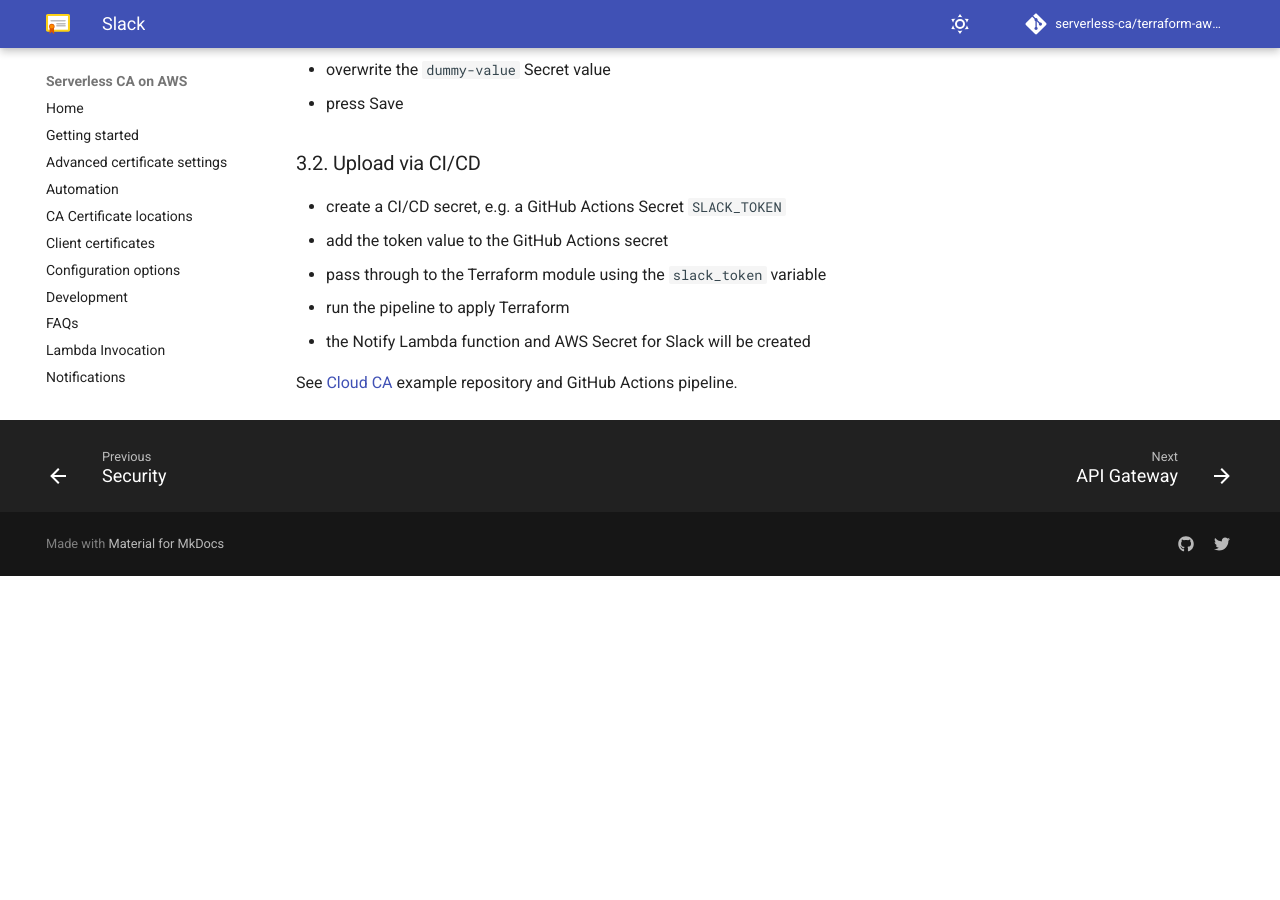
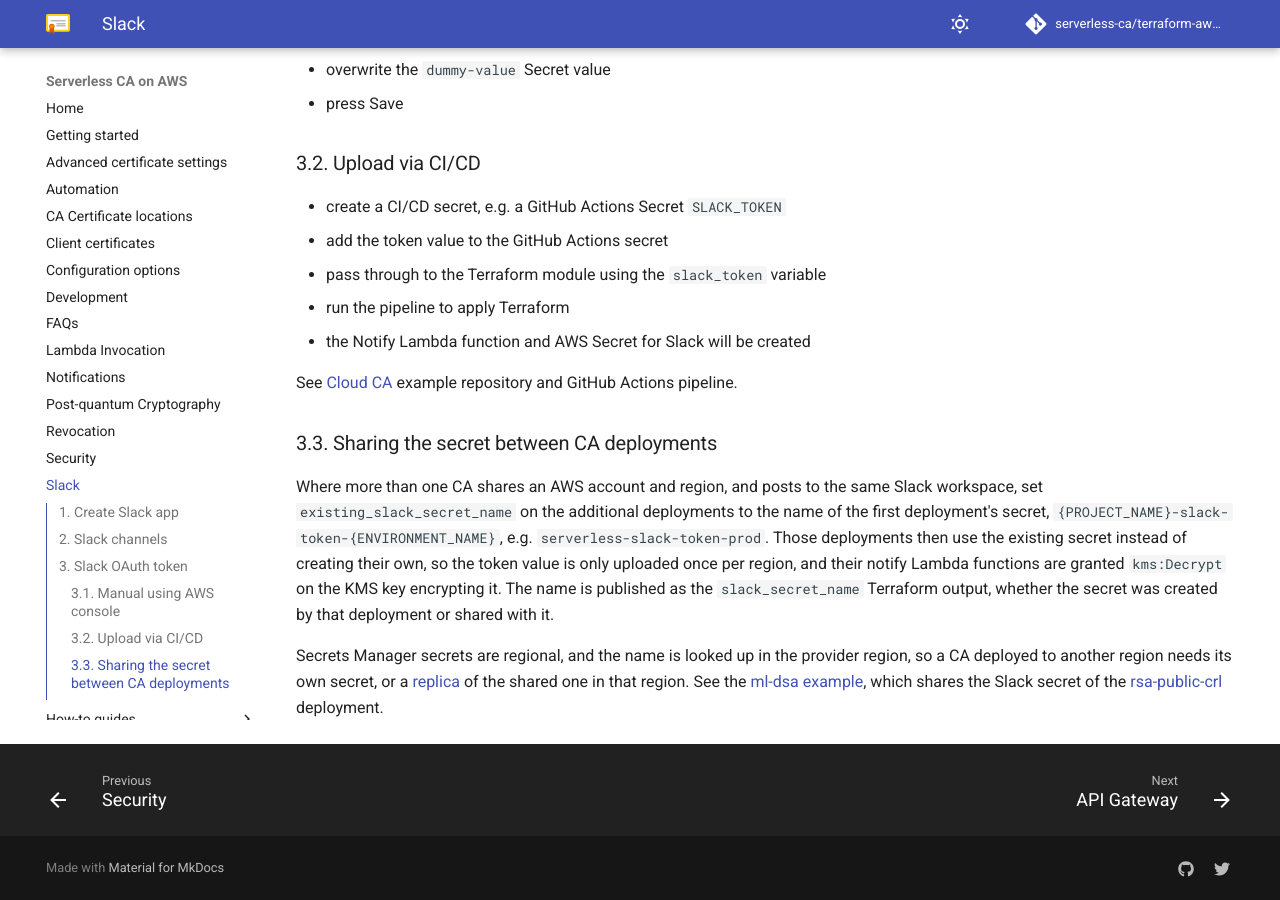
Before and after one commit to serverless-ca/terraform-aws-ca, an MkDocs documentation site: the page built from docs/slack.md, in a window 1280 px wide and 900 px high, scrolled down 6802 px. Built offline with MkDocs 1.6.1 and Material for MkDocs 9.7.7, drawn with Linux system fonts in a browser that asks for light colours; comment, search, counter and statistics services are not loaded; before the commit the page ends 7378 px from its top, so only the background shows below that.

Commit message:
Optionally share single Slack token AWS Secret across multiple CAs in same account

```diff
--- a/docs/faq.md
+++ b/docs/faq.md
@@ -42,14 +42,28 @@
 ### Can two serverless CA stacks be installed to a single AWS account and use the same Route53 Hosted zone?
 Yes, give each stack a distinct `project` name (e.g. `serverless` and `pqc`), or a
 distinct environment name via `env` (e.g. `dev` and `prod`), so all resource names,
-CA names and published file names differ. For public CRLs, set
-`external_s3_bucket_name` on the second stack to the first stack's external S3 bucket:
-its CRLs and CA certificates are then published as distinctly named files (e.g.
-`http://ca.example.com/pqc-issuing-ca.crl`) served by the first stack's existing
-CloudFront distribution at the same domain, with no additional CloudFront distribution,
-TLS certificate, DNS record or hosted zone. Note that differing `project` or `env`
-names don't separate Terraform state: keep each stack's state separate using a
-different state key or Terraform workspace. An example is the
+CA names and published file names differ. Two variables then let the additional stacks
+reuse resources owned by the first, instead of creating their own:
+
+* **External S3 bucket** - for public CRLs, set `external_s3_bucket_name` on the second
+  stack to the name of the first stack's external S3 bucket, available as its
+  `external_s3_bucket_name` Terraform output. The second stack's CRLs and CA certificates
+  are then published to that bucket as distinctly named files (e.g.
+  `http://ca.example.com/pqc-issuing-ca.crl`), served by the first stack's existing
+  CloudFront distribution at the same domain, with no additional CloudFront distribution,
+  TLS certificate, DNS record or hosted zone, so `hosted_zone_id` isn't needed. See
+  [CA Certificate locations](locations.md).
+* **Slack OAuth token secret** - to avoid a second secret, which would need the same token
+  value uploaded to it, set `existing_slack_secret_name` on the second stack to the first
+  stack's secret name, `{PROJECT_NAME}-slack-token-{ENVIRONMENT_NAME}` (e.g.
+  `serverless-slack-token-prod`), available as its `slack_secret_name` Terraform output.
+  The second stack creates no secret of its own, and its notify Lambda function is granted
+  `kms:Decrypt` on the KMS key encrypting the shared secret. Secrets Manager secrets are
+  regional, so both stacks must use the same region, or the secret needs a replica in the
+  second stack's region. See [Slack](slack.md).
+
+Each stack still creates its own KMS keys, DynamoDB table, internal S3 bucket, Lambda
+functions and step function, as these are specific to the CA hierarchy. An example is the
 [ml-dsa post-quantum CA](https://github.com/serverless-ca/terraform-aws-ca/tree/main/examples/ml-dsa),
 which shares an AWS account and hosted zone with the
 [rsa-public-crl](https://github.com/serverless-ca/terraform-aws-ca/tree/main/examples/rsa-public-crl)
--- a/docs/slack.md
+++ b/docs/slack.md
@@ -93,3 +93,23 @@
 * the Notify Lambda function and AWS Secret for Slack will be created
 
 See [Cloud CA](https://github.com/serverless-ca/cloud-ca) example repository and GitHub Actions pipeline.
+
+### 3.3. Sharing the secret between CA deployments
+
+Where more than one CA shares an AWS account and region, and posts to the same Slack
+workspace, set `existing_slack_secret_name` on the additional deployments to the name of
+the first deployment's secret, `{PROJECT_NAME}-slack-token-{ENVIRONMENT_NAME}`, e.g.
+`serverless-slack-token-prod`. Those deployments then use the existing secret instead of
+creating their own, so the token value is only uploaded once per region, and their notify
+Lambda functions are granted `kms:Decrypt` on the KMS key encrypting it. The name is
+published as the `slack_secret_name` Terraform output, whether the secret was created by
+that deployment or shared with it.
+
+Secrets Manager secrets are regional, and the name is looked up in the provider region, so
+a CA deployed to another region needs its own secret, or a
+[replica](https://docs.aws.amazon.com/secretsmanager/latest/userguide/create-manage-multi-region-secrets.html)
+of the shared one in that region. See the
+[ml-dsa example](https://github.com/serverless-ca/terraform-aws-ca/tree/main/examples/ml-dsa),
+which shares the Slack secret of the
+[rsa-public-crl](https://github.com/serverless-ca/terraform-aws-ca/tree/main/examples/rsa-public-crl)
+deployment.
```
Also changed, not shown: docs/reference.md (+3 -0 lines), examples/ml-dsa/README.md (+14 -0 lines), 6 other files.
